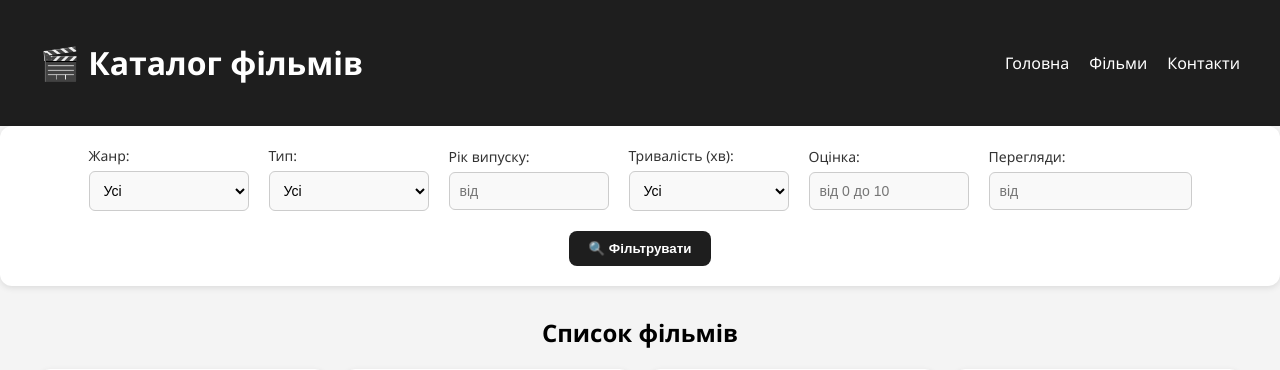
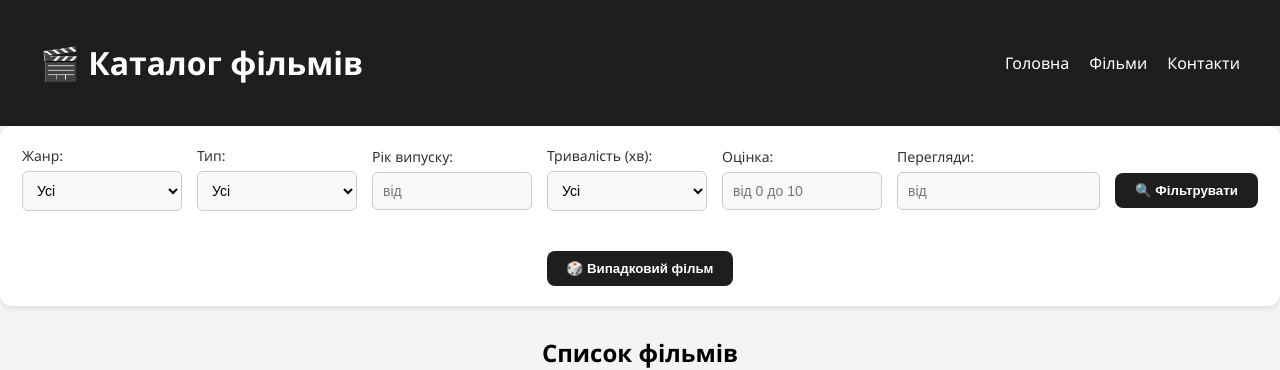
Before and after one commit to anunun/release-project, a Flask app: page / in a window 1280 px wide. Shown: the top 370 px of the page. Run offline with Flask 3, Linux system fonts and the light colour scheme; data comes from the database, SQL or seed files in the repository.

Commit message:
Add files via upload

```diff
--- a/app.py
+++ b/app.py
@@ -15,6 +15,12 @@ def index():
     conn = sqlite3.connect("films.db")
     conn.row_factory = sqlite3.Row
     cursor = conn.cursor()
+
+    if request.args.get("random") == "1":
+        cursor.execute("SELECT * FROM films ORDER BY RANDOM() LIMIT 1")
+        films = cursor.fetchall()
+        conn.close()
+        return render_template("index.html", films=films)
 
     query = "SELECT * FROM films WHERE 1=1"
     params = []
--- a/static/styles.css
+++ b/static/styles.css
@@ -152,7 +152,7 @@ footer {
 .filters {
     display: flex;
     flex-wrap: wrap;
-    gap: 20px;
+    gap: 15px;
     background-color: #fff;
     padding: 20px;
     border-radius: 12px;
@@ -197,8 +197,25 @@ footer {
     font-weight: bold;
     cursor: pointer;
     transition: background-color 0.3s ease;
+    margin-top: 25px
 }
 
 .filters button:hover {
     background-color: #333;
 }
+
+.random-button {
+    padding: 10px 20px;
+    background-color: #1e1e1e;
+    color: white;
+    border: none;
+    border-radius: 8px;
+    font-weight: bold;
+    cursor: pointer;
+    transition: background-color 0.3s ease;
+    margin: 0px;
+}
+
+.random-button:hover {
+    background-color: #333;
+}
--- a/templates/index.html
+++ b/templates/index.html
@@ -68,6 +68,7 @@
         </label>
 
         <button type="submit">🔍 Фільтрувати</button>
+        <button type="submit" name="random" value="1" class="random-button">🎲 Випадковий фільм</button>
     </form>
 
     <main>
```
